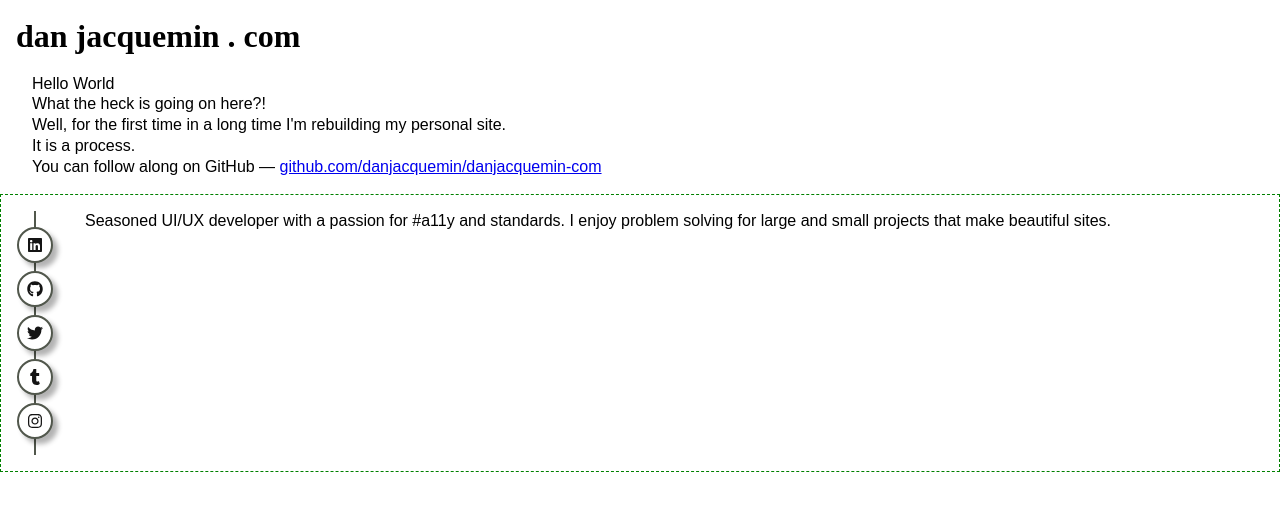
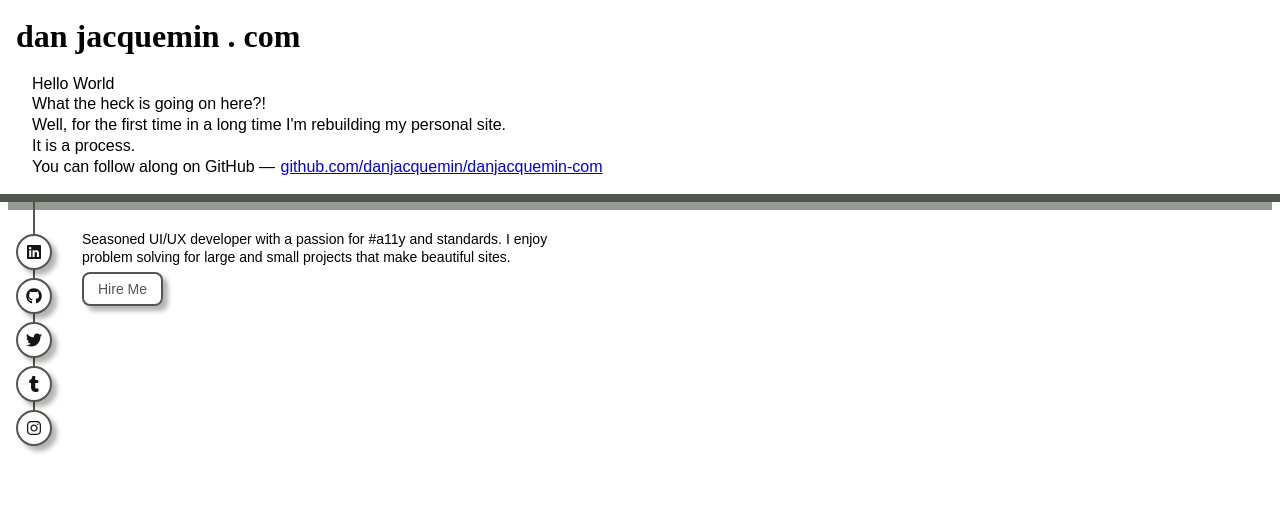
Before and after one commit to danjacquemin/danjacquemin-com, a Gatsby site: page / in a window 1280 px wide. Built offline with nearby package versions, Linux system fonts and the light colour scheme; Gatsby itself is replaced by a stand-in of ours.

Commit message:
anchors and link to new page

```diff
--- a/src/components/footer.jsx
+++ b/src/components/footer.jsx
@@ -1,5 +1,6 @@
 import * as React from "react";
 import Icons from "./Icons";
+import { Link } from "gatsby";
 
 import * as styles from "./footer.module.scss";
 
@@ -30,6 +31,7 @@ const Footer = ({ children }) => {
   return (
     <footer>
       <hr />
+
       {children}
       <div className={styles.wrapSocial}>
         {socialMedia &&
@@ -47,6 +49,11 @@ const Footer = ({ children }) => {
           standards. I enjoy problem solving for large and small projects that
           make beautiful sites.
         </p>
+        <p>
+          <Link to="/hire-me" className="btn">
+            Hire Me
+          </Link>
+        </p>
       </div>
     </footer>
   );
--- a/src/components/footer.module.scss
+++ b/src/components/footer.module.scss
@@ -2,9 +2,21 @@
 
 // -- -- -- -- --
 footer {
+  position: relative;
   display: flex;
   flex-direction: column;
-  border: 1px dashed green;
+  border-top: 8px solid var(--tank-green);
+
+  &::before {
+    content: "";
+    position: absolute;
+    top: 0;
+    left: 8px;
+    width: calc(100% - 16px);
+    height: 8px;
+    background-color: var(--tank-light-400);
+    padding: 4px;
+  }
 
   hr {
     display: none;
@@ -12,10 +24,15 @@ footer {
 
   .wrapContents {
     order: 1;
+    padding-top: 2em;
+    font-size: 0.875em;
+    max-width: 31.25rem; // 500px
   }
 
   .wrapSocial {
     order: 2;
+    margin-top: 0;
+    z-index: 200;
   }
 
   @media screen and (min-width: 768px) {
@@ -51,7 +68,7 @@ footer {
   @media screen and (min-width: 768px) {
     display: inline-flex;
     flex-direction: column;
-    padding: 1rem;
+    padding: 2rem 1rem 1rem;
     &::before {
       content: "";
       position: absolute;
@@ -61,7 +78,7 @@ footer {
       display: block;
       padding: 1px;
       width: 2px;
-      height: 100%;
+      height: calc(100% - 2em);
       background-color: var(--tank-green);
     }
   }
@@ -72,6 +89,7 @@ footer {
     display: inline-flex;
     justify-items: center;
     align-items: center;
+    margin: 0;
     padding: 0.5em;
     min-width: var(--icon-size);
     min-height: var(--icon-size);
@@ -85,11 +103,21 @@ footer {
       fill: var(--body-text);
     }
 
-    &:hover {
+    &:hover,
+    &:focus {
       background-color: var(--tank-green);
       svg {
         fill: white;
       }
+    }
+
+    &:active {
+      box-shadow: none;
+    }
+
+    &:focus-visible {
+      outline-offset: 2px;
+      box-shadow: none;
     }
   }
 
--- a/src/styles/page.scss
+++ b/src/styles/page.scss
@@ -1,3 +1,5 @@
+@use "./variables.scss";
+
 *,
 *::before,
 *:after {
@@ -13,6 +15,51 @@ h6 {
   font-family: "Coustard", serif;
 }
 
+p {
+  margin: 0 0 1em 0;
+}
+
 main {
   margin: 1rem;
 }
+
+a {
+  margin: 0 -2px;
+  padding: 1px 2px 2px;
+  border: 1px solid transparent;
+  border-radius: 4px;
+  // text-decoration-color: var(--tank-green);
+  transition: all 0.1s var(--transition-timing);
+
+  &:hover,
+  &:focus {
+    background-color: var(--tank-light-900);
+    border-color: var(--tank-green);
+  }
+}
+
+a.btn {
+  margin: 0;
+  padding: 0.5em 1em 0.5em;
+  text-decoration: 0;
+  color: var(--tank-green);
+  border: 2px solid var(--tank-green);
+  border-radius: 8px;
+  transition: all 0.1s var(--transition-timing);
+  box-shadow: var(--box-shadow);
+
+  &:hover,
+  &:focus {
+    color: white;
+    background-color: var(--tank-green);
+  }
+
+  &:active {
+    box-shadow: none;
+  }
+
+  &:focus-visible {
+    outline-offset: 2px;
+    box-shadow: none;
+  }
+}
--- a/src/styles/variables.scss
+++ b/src/styles/variables.scss
@@ -9,4 +9,13 @@
   --black: hsl(0, 0%, 0%); // #000
   --body-text: hsl(0, 0%, 8%); // #151515;
   --tank-green: hsl(93, 7%, 32%); // #50564b
+  --tank-light-100: #61665d;
+  --tank-light-200: #72776e;
+  --tank-light-300: #848881;
+  --tank-light-400: #969993;
+  --tank-light-500: #a7aaa5;
+  --tank-light-600: #b9bbb7;
+  --tank-light-700: #caccc9;
+  --tank-light-800: #dcdddb;
+  --tank-light-900: #edeeed;
 }
```
Also changed, not shown: src/pages/hire-me.jsx (added, +28 -0 lines).
